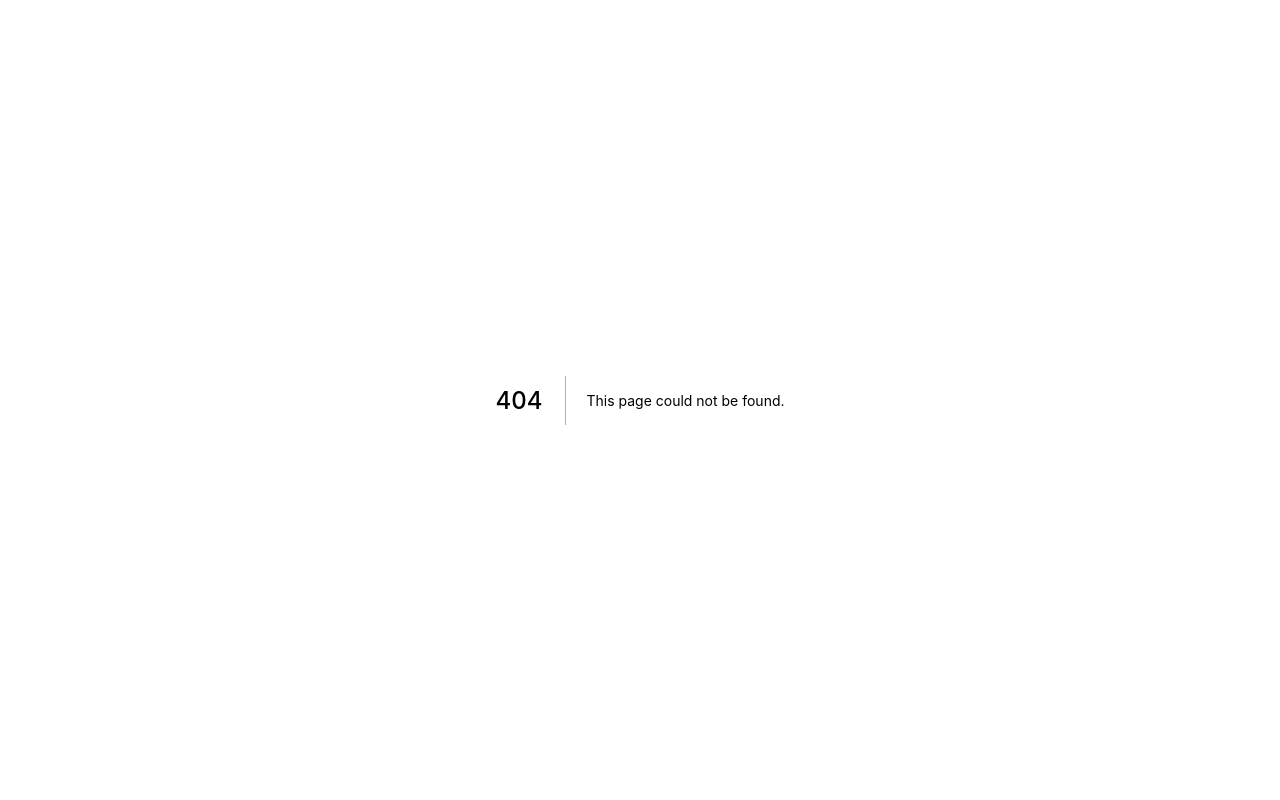
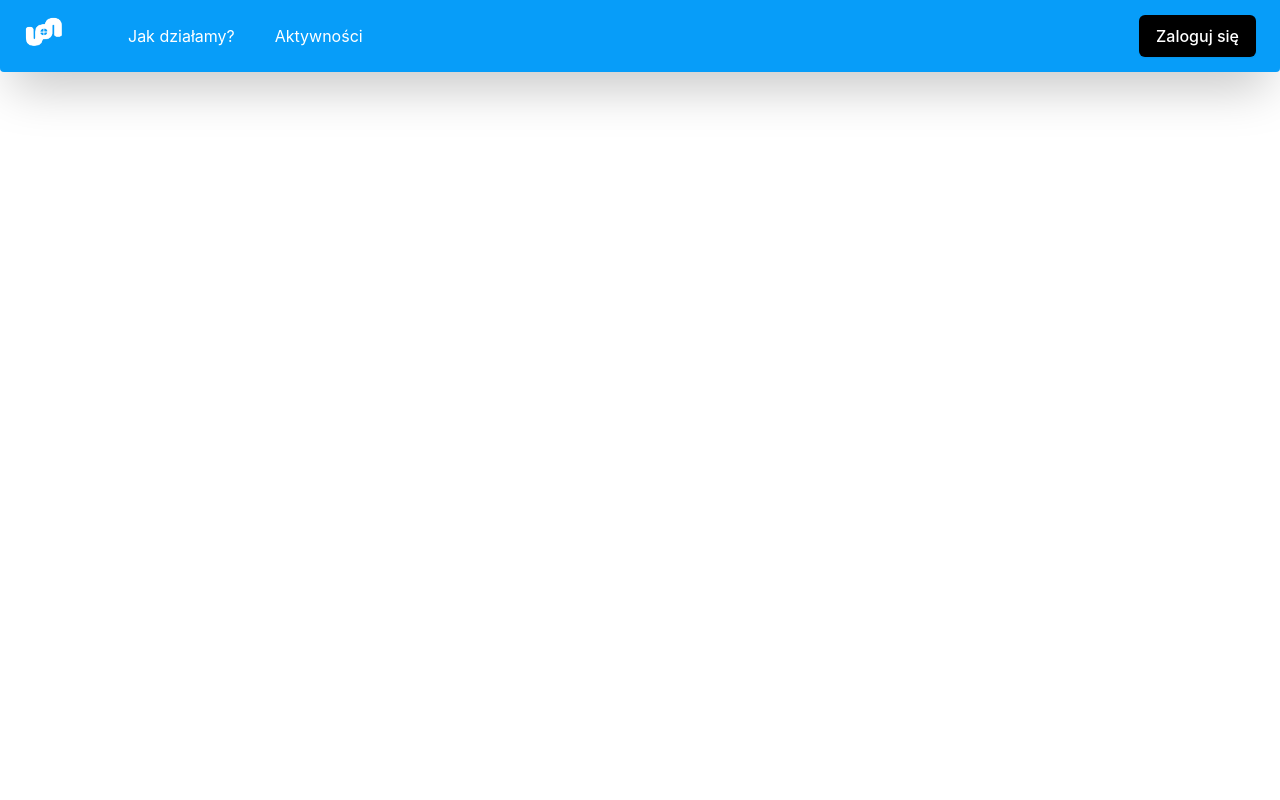
Before and after one commit to HubertWojcik10/sports-website, a Next.js app: page /jak-dziala-sports-city in a window 1280 px wide. Before the commit this address had no page. Shown: the top 800 px of the page. Built offline with nearby package versions, Linux system fonts and the light colour scheme.

Commit message:
introduce guide component

```diff
--- /dev/null
+++ b/components/_guide/GuideComp.js
@@ -0,0 +1,15 @@
+import React from 'react'
+import Header from '../header/Header'
+
+const GuideComp = () => {
+  return (
+    <>
+        <Header />
+        <main className='lg:w-4/5 mx-auto py-10 px-3 min-h-screen pt-10'>
+
+        </main>
+    </>
+  )
+}
+
+export default GuideComp
--- a/components/header/Nav.js
+++ b/components/header/Nav.js
@@ -5,7 +5,7 @@ import Link from 'next/link'
 const Nav = () => {
   return (
     <Popover.Group as='nav' className='hidden md:flex space-x-10 items-end'>
-        <Link href='/'>
+        <Link href='/jak-dziala-sports-city'>
             Jak działamy?
         </Link>
         <Link href='/'>
--- /dev/null
+++ b/pages/jak-dziala-sports-city.js
@@ -0,0 +1,12 @@
+import React from 'react'
+import GuideComp from '../components/_guide/GuideComp'
+
+const Guide = () => {
+  return (
+    <>
+      <GuideComp />
+    </>
+  )
+}
+
+export default Guide
```
